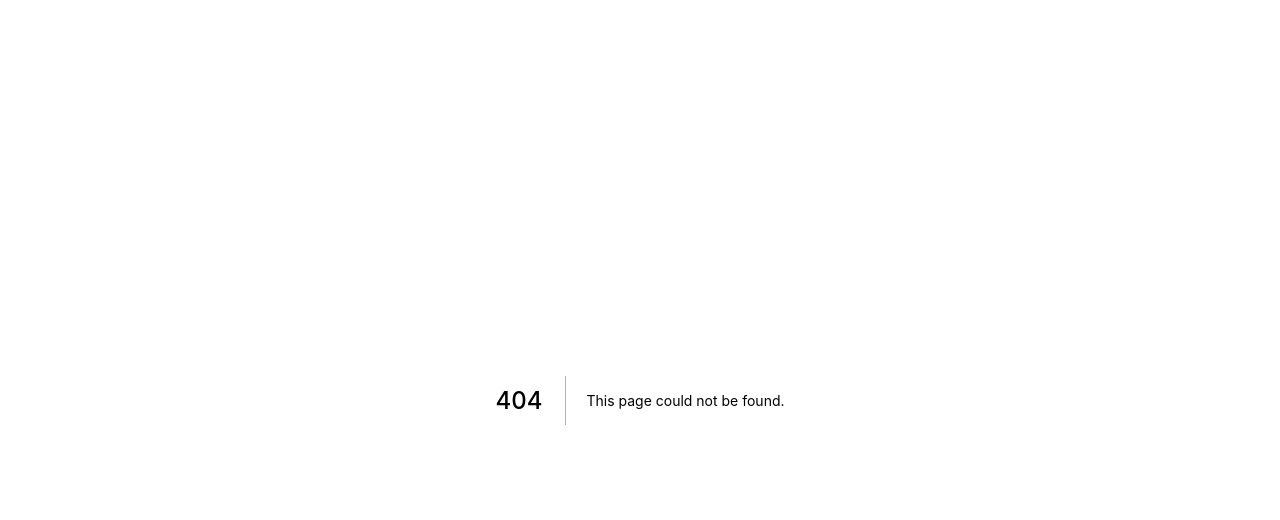
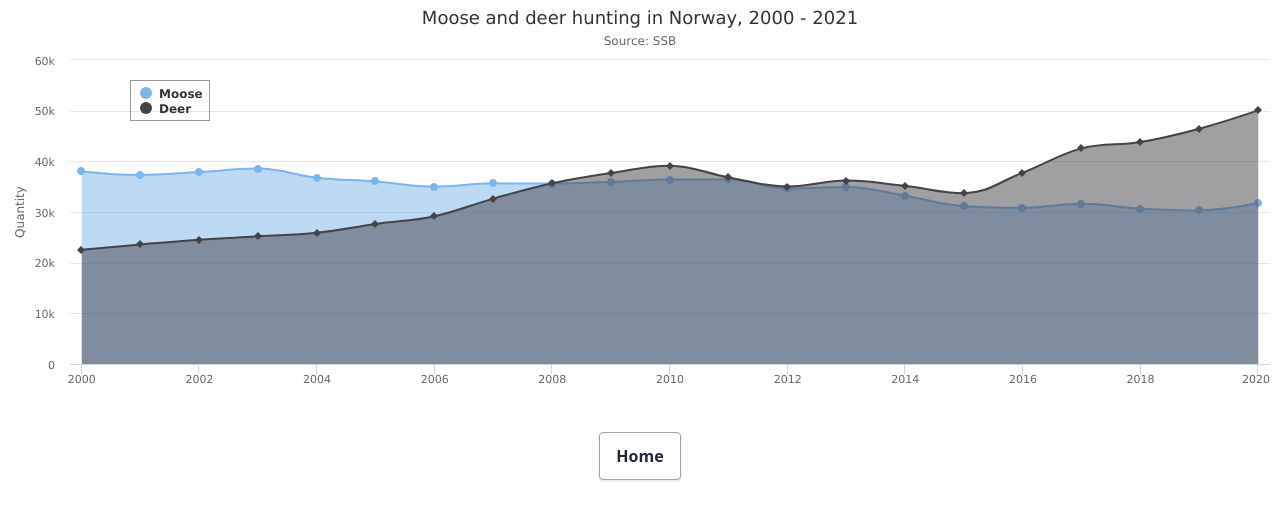
Before and after one commit to niclast7611/highchart_examples, a Next.js app: page /charts/Spline in a window 1280 px wide. Before the commit this address had no page. Shown: the top 520 px of the page. Built offline with nearby package versions, Linux system fonts and the light colour scheme.

Commit message:
added spline chart

```diff
--- a/components/HomeButton.js
+++ b/components/HomeButton.js
@@ -1,15 +1,15 @@
 import React from "react";
 import Link from "next/link";
 
-export default function HomeButton() {
+export default function HomeButton({ href, buttonTitle }) {
   return (
     <div className="mt-5 mb-3 max-w-content mx-auto flex justify-center items-center md:mt-8">
-      <Link href="/">
+      <Link href={href}>
         <button
           type="button"
           className="inline-flex items-center justify-center h-12 bg-white hover:bg-gray-100 text-gray-800 font-semibold py-2 px-4 border border-gray-400 rounded shadow"
         >
-          Home
+          {buttonTitle}
         </button>
       </Link>
     </div>
--- a/pages/charts/PageOne.tsx
+++ b/pages/charts/PageOne.tsx
@@ -259,7 +259,7 @@ export default function PageOne() {
       <Card
         content={<HighchartsReact highcharts={Highcharts} options={options} />}
       />
-      <HomeButton />
+      <HomeButton href="/" buttonTitle="Home" />
     </div>
   );
 }
--- a/pages/charts/PageTwo.tsx
+++ b/pages/charts/PageTwo.tsx
@@ -362,7 +362,7 @@ export default function PageTwo() {
       <Card
         content={<HighchartsReact highcharts={Highcharts} options={options} />}
       />
-      <HomeButton />
+      <HomeButton href="/" buttonTitle="Home" />
     </div>
   );
 }
--- /dev/null
+++ b/pages/charts/Spline.js
@@ -0,0 +1,74 @@
+import React from "react";
+import HomeButton from "../../components/HomeButton";
+import HighchartsReact from "highcharts-react-official";
+import Highcharts from "highcharts";
+
+const options = {
+  chart: {
+    type: "areaspline",
+  },
+  title: {
+    text: "Moose and deer hunting in Norway, 2000 - 2021",
+  },
+  subtitle: {
+    align: "center",
+    text: 'Source: <a href="https://www.ssb.no/jord-skog-jakt-og-fiskeri/jakt" target="_blank">SSB</a>',
+  },
+  legend: {
+    layout: "vertical",
+    align: "left",
+    verticalAlign: "top",
+    x: 120,
+    y: 70,
+    floating: true,
+    borderWidth: 1,
+    // backgroundColor: "#FFFFFF",
+    theme: "Brand Dark",
+  },
+  yAxis: {
+    title: {
+      text: "Quantity",
+    },
+  },
+  tooltip: {
+    shared: true,
+    headerFormat: "<b>Hunting season starting autumn {point.x}</b><br>",
+  },
+  credits: {
+    enabled: false,
+  },
+  plotOptions: {
+    series: {
+      pointStart: 2000,
+    },
+    areaspline: {
+      fillOpacity: 0.5,
+    },
+  },
+  series: [
+    {
+      name: "Moose",
+      data: [
+        38000, 37300, 37892, 38564, 36770, 36026, 34978, 35657, 35620, 35971,
+        36409, 36435, 34643, 34956, 33199, 31136, 30835, 31611, 30666, 30319,
+        31766,
+      ],
+    },
+    {
+      name: "Deer",
+      data: [
+        22534, 23599, 24533, 25195, 25896, 27635, 29173, 32646, 35686, 37709,
+        39143, 36829, 35031, 36202, 35140, 33718, 37773, 42556, 43820, 46445,
+        50048,
+      ],
+    },
+  ],
+};
+export default function Spline() {
+  return (
+    <div>
+      <HighchartsReact highcharts={Highcharts} options={options} />
+      <HomeButton href="/" buttonTitle="Home" />
+    </div>
+  );
+}
--- a/pages/charts/Test.tsx
+++ b/pages/charts/Test.tsx
@@ -205,7 +205,7 @@ export default function Test() {
       <Card
         content={<HighchartsReact highcharts={Highcharts} options={options} />}
       />
-      <HomeButton />
+      <HomeButton href="/" buttonTitle="Home" />
     </div>
   );
 }
--- a/pages/index.js
+++ b/pages/index.js
@@ -1,4 +1,5 @@
 import Link from "next/link";
+import HomeButton from "../components/HomeButton";
 
 export default function Home() {
   return (
@@ -10,30 +11,18 @@ export default function Home() {
           </p>
         </h1>
         <div class="mt-5 max-w-content mx-auto flex justify-center items-center md:mt-8">
-          <Link href="/charts/PageOne">
-            <button
-              type="button"
-              class="inline-flex items-center justify-center h-12 mr-6 bg-white hover:bg-gray-100 text-gray-800 font-semibold py-2 px-4 border border-gray-400 rounded shadow"
-            >
-              Browser DrillDown Chart
-            </button>
-          </Link>
-          <Link href="/charts/PageTwo">
-            <button
-              type="button"
-              class="inline-flex items-center justify-center h-12 mr-6 bg-white hover:bg-gray-100 text-gray-800 font-semibold py-2 px-4 border border-gray-400 rounded shadow"
-            >
-              Hard Coded MLB Sunburst
-            </button>
-          </Link>
-          <Link href="/charts/Test">
-            <button
-              type="button"
-              class="inline-flex items-center justify-center h-12 mr-6 bg-white hover:bg-gray-100 text-gray-800 font-semibold py-2 px-4 border border-gray-400 rounded shadow"
-            >
-              MLB Sunburst w/ API
-            </button>
-          </Link>
+          <HomeButton
+            href="/charts/PageOne"
+            buttonTitle="Browser DrillDown Chart"
+          />
+          <HomeButton
+            href="/charts/PageTwo"
+            buttonTitle="Hard Coded MLB Sunburst"
+          />
+          <HomeButton href="/charts/Test" buttonTitle=" MLB Sunburst w/ API" />
+          <HomeButton href="/charts/Spline" buttonTitle="Spline Chart" />
+
+          {/* class="inline-flex items-center justify-center h-12 mr-6 bg-white hover:bg-gray-100 text-gray-800 font-semibold py-2 px-4 border border-gray-400 rounded shadow" */}
         </div>
       </div>
     </div>
```
